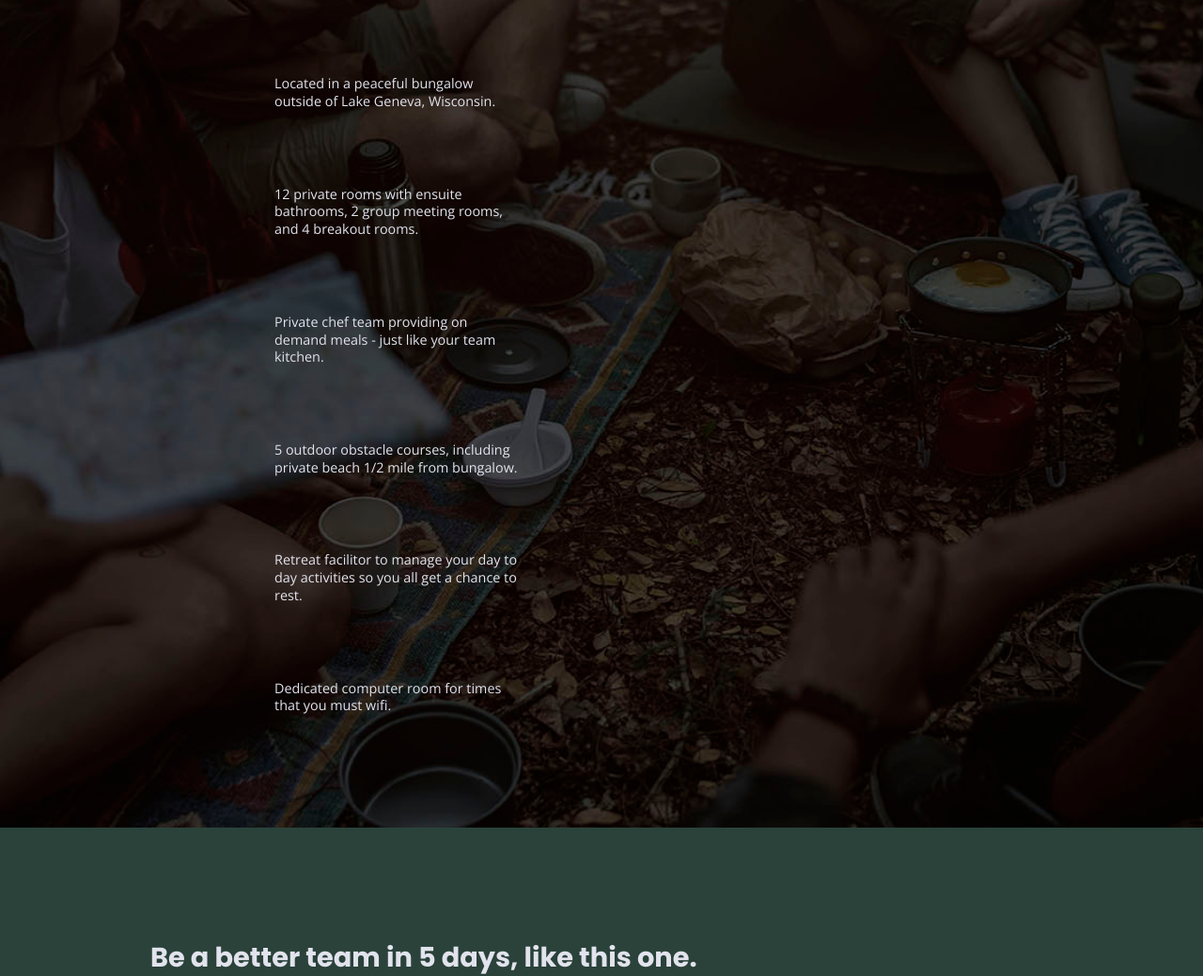
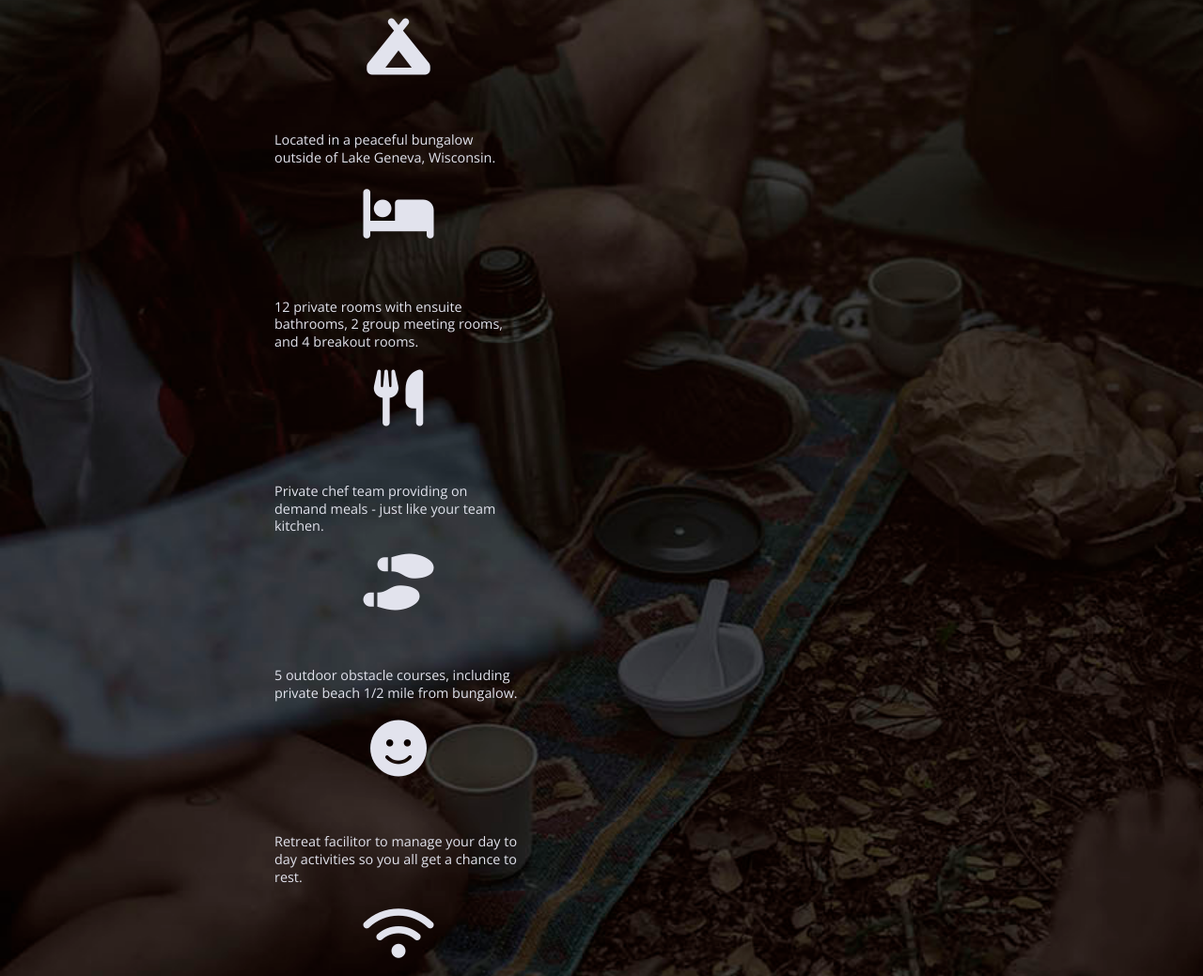
Before and after one commit to AlliCodes/boilerplate-project, a website built with Parcel: page index.html in a window 1280 px wide. Shown: the part 1340-2379 px from the top of the page at 94% size. Built offline with nearby package versions, Linux system fonts and the light colour scheme.

Commit message:
added icons

```diff
--- a/css/main.css
+++ b/css/main.css
@@ -353,6 +353,14 @@ justify-content: center;
   justify-content: center;
   align-items: center;
   flex-flow: row wrap;
+}
+
+.features i {
+	font-size: 3.75em;
+  margin-bottom: 40px;
+  display: flex;
+  justify-content: center;
+  align-items: center;
 }
 .reviews{
 
--- a/index.html
+++ b/index.html
@@ -9,6 +9,7 @@
 
   <!-- Google Fonts -->
 <link href="https://fonts.googleapis.com/css?family=Open+Sans:400,700|Poppins:500,700" rel="stylesheet">
+
 
 <title>Unplugged Retreat</title>
 
@@ -23,6 +24,10 @@
 
   <link rel="stylesheet" href="css/normalize.css">
   <link rel="stylesheet" href="css/main.css">
+
+  <!--icon fonts-->
+
+ <script src="https://kit.fontawesome.com/ff6b053a7b.js" crossorigin="anonymous"></script>
 
   <meta name="theme-color" content="#fafafa">
 </head>
@@ -71,27 +76,27 @@
       <div class="content-wrapper">
         <h2>Have the work week you've always dreamed of - without the bad wifi.</h2>
         <article>
-          <p class="fontawesome-icon"></p>
+           <i class="fas fa-campground"></i>
           <p class="features-item-description">Located in a peaceful bungalow outside of Lake Geneva, Wisconsin.</p>
         </article>
         <article>
-          <p class="fontawesome-icon"></p>
+          <i class="fas fa-bed"></i>
           <p class="features-item-description">12 private rooms with ensuite bathrooms, 2 group meeting rooms, and 4 breakout rooms.</p>
         </article>
         <article>
-          <p class="fontawesome-icon"></p>
+          <i class="fas fa-utensils"></i>
           <p class="features-item-description">Private chef team providing on demand meals - just like your team kitchen. </p>
         </article>
         <article>
-          <p class="fontawesome-icon"></p>
+          <i class="fas fa-shoe-prints"></i>
           <p class="features-item-description">5 outdoor obstacle courses, including private beach 1/2 mile from bungalow.</p>
         </article>
         <article>
-          <p class="fontawesome-icon"></p>
+          <i class="fas fa-smile"></i>
           <p class="features-item-description">Retreat facilitor to manage your day to day activities so you all get a chance to rest.</p>
         </article>
         <article>
-          <p class="fontawesome-icon"></p>
+          <i class="fas fa-wifi"></i>
           <p class="features-item-description">Dedicated computer room for times that you must wifi.</p>
         </article>
       </div>
```
Also changed, not shown: about/index.html (+4 -0 lines), faq/index.html (+3 -0 lines).
